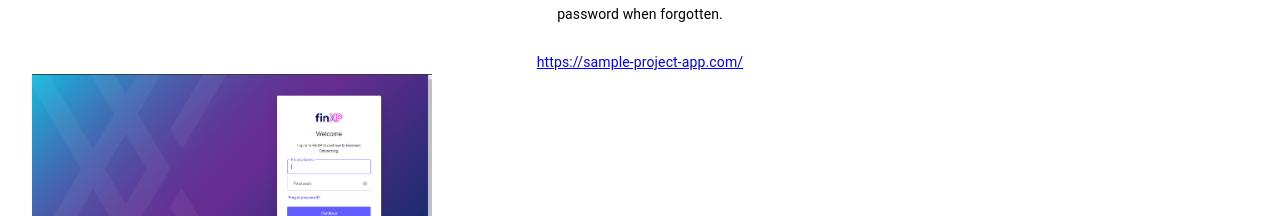
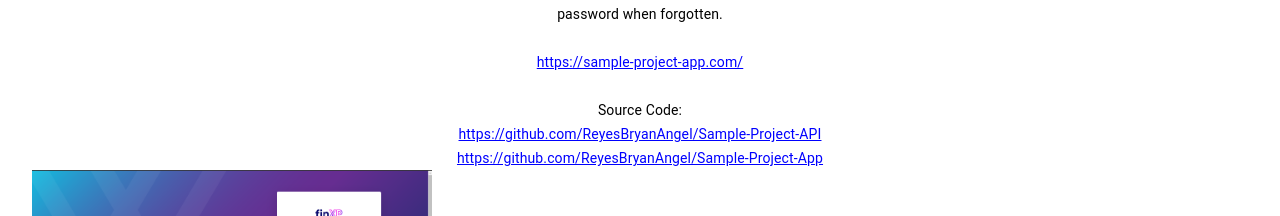
Before and after one commit to ReyesBryanAngel/Portfolio-App, a React (Vite) app in the folder portfolio-app/: page / in a window 1280 px wide. Shown: the part 8001-8217 px from the top of the page. Built offline with nearby package versions, Linux system fonts and the light colour scheme.

Commit message:
add: source code link for personal project

```diff
--- a/portfolio-app/src/components/MainPage.jsx
+++ b/portfolio-app/src/components/MainPage.jsx
@@ -154,6 +154,7 @@ const MainPage = () => {
                         description={newBornDescription}
                         language="React/Laravel"
                         link={
+                            <>
                             <a
                                 href='https://sample-project-app.com/'
                                 style={{
@@ -163,7 +164,30 @@ const MainPage = () => {
                                 }}
                             >
                                 https://sample-project-app.com/
-                            </a>
+                            </a><br /><br />
+                            Source Code: <br />
+                            <a
+                                href='https://github.com/ReyesBryanAngel/Sample-Project-API'
+                                style={{
+                                    color: 'blue',
+                                    textDecoration: 'underline',
+                                    alignSelf: "end"
+                                }}
+                            >
+                                https://github.com/ReyesBryanAngel/Sample-Project-API
+                            </a><br />
+                            <a
+                                href='https://github.com/ReyesBryanAngel/Sample-Project-App'
+                                style={{
+                                    color: 'blue',
+                                    textDecoration: 'underline',
+                                    alignSelf: "end"
+                                }}
+                            >
+                                https://github.com/ReyesBryanAngel/Sample-Project-App
+                            </a><br />
+                            </>
+
                         }
                     />
                     <div ref={projectsRef}>
```
